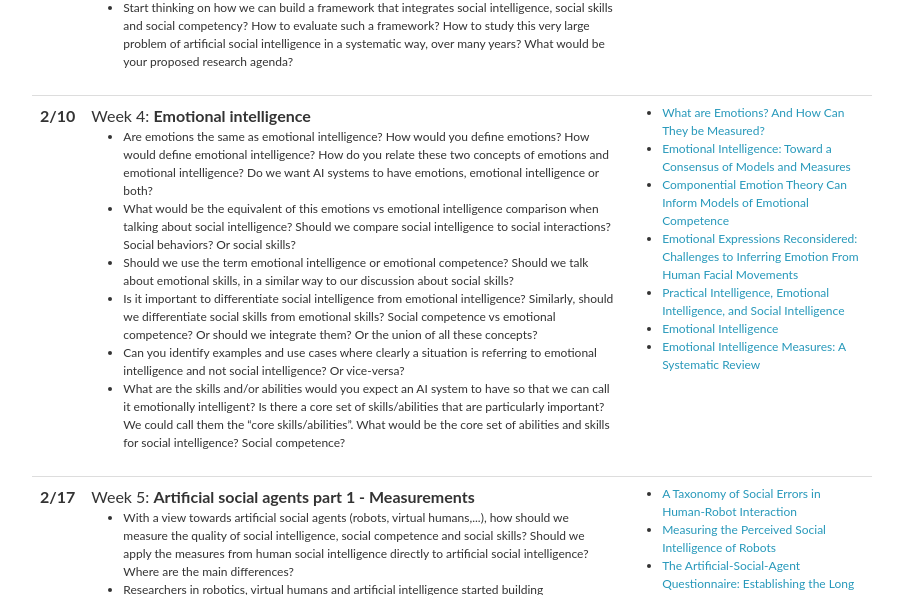
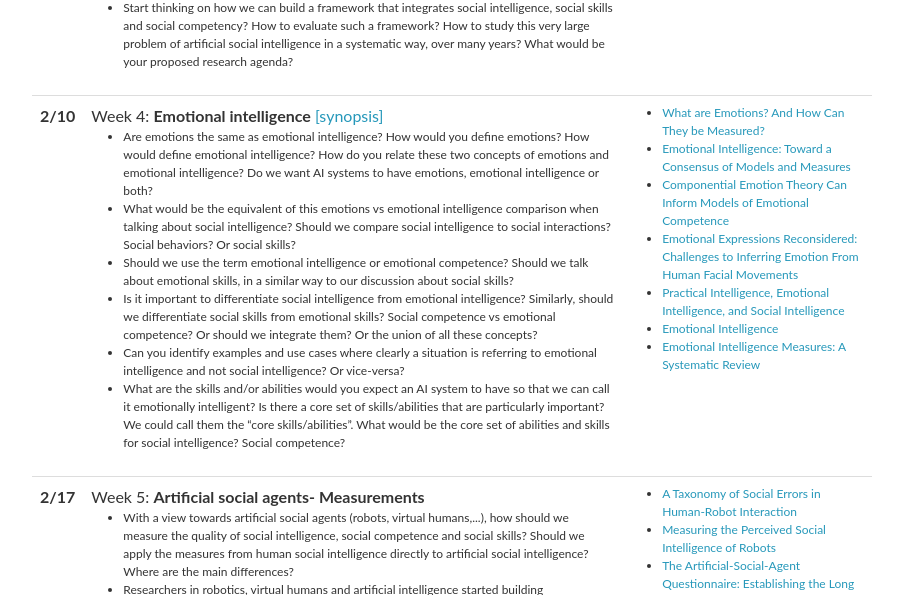
Before and after one commit to CMU-MultiComp-Lab/asi-course, a Jekyll site: the page built from spring2023/_pages/schedule.md, in a window 1280 px wide and 900 px high, scrolled down 823 px. Shown: the part 154-749 px from the top of the window, without its empty margins (188-1091 px from the left). Built offline with Jekyll 4.4.1, drawn with Linux system fonts in a browser that asks for light colours; nearby versions of some CDN libraries; comment, search, counter and statistics services are not loaded.

Commit message:
Update lectures_2023.yml

```diff
--- a/_data/lectures_2023.yml
+++ b/_data/lectures_2023.yml
@@ -44,7 +44,7 @@
 
 - date: 2/10
   title: >
-    Week 4: <strong>Emotional intelligence</strong>
+    Week 4: <strong>Emotional intelligence</strong> <a href="11866_week4.pdf">[synopsis]</a>
   topics:
     - Are emotions the same as emotional intelligence? How would you define emotions? How would define emotional intelligence? How do you relate these two concepts of emotions and emotional intelligence? Do we want AI systems to have emotions, emotional intelligence or both?
     - What would be the equivalent of this emotions vs emotional intelligence comparison when talking about social intelligence? Should we compare social intelligence to social interactions? Social behaviors? Or social skills?
@@ -63,7 +63,7 @@
 
 - date: 2/17
   title: >
-    Week 5: <strong>Artificial social agents part 1 - Measurements</strong>
+    Week 5: <strong>Artificial social agents- Measurements</strong>
   topics:
     - With a view towards artificial social agents (robots, virtual humans,...), how should we measure the quality of social intelligence, social competence and social skills? Should we apply the measures from human social intelligence directly to artificial social intelligence? Where are the main differences?
     - Researchers in robotics, virtual humans and artificial intelligence started building questionnaires and benchmarks to measure social intelligence. How could we improve these proposed questionnaires and benchmarks, possibly using the knowledge gained from studying human social intelligence, competence, and skills?
```
